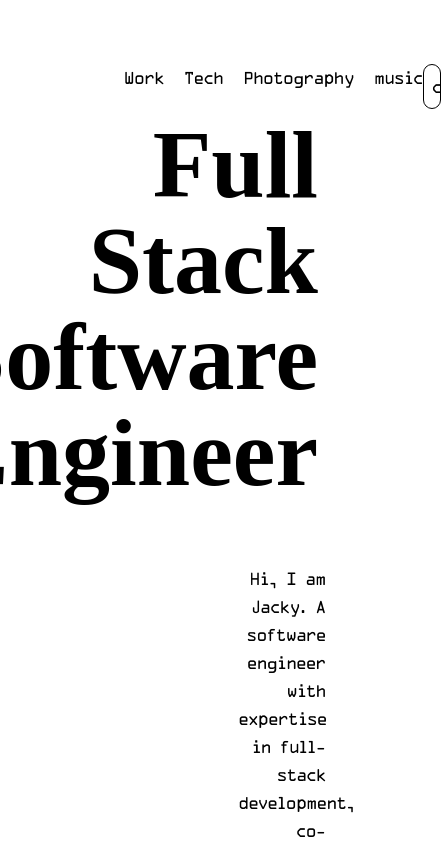
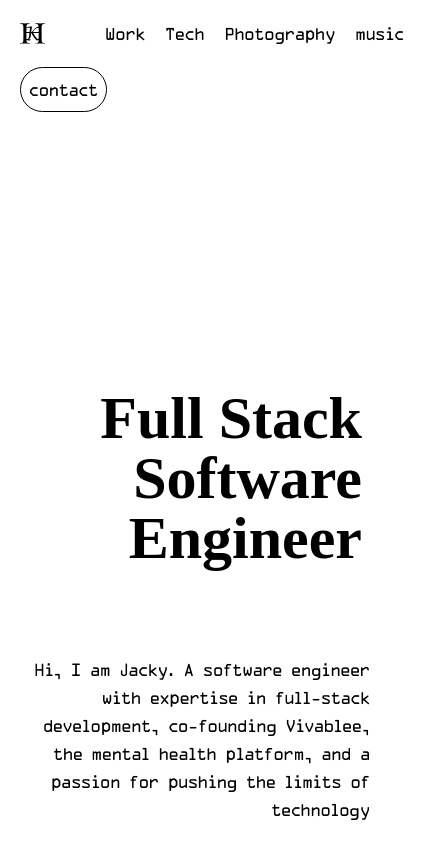
Before and after one commit to laijackylai/laijackylai, a Next.js app: page / in a window 390 px wide. Shown: the top 844 px of the page, 441 px wide, since content can reach past the window. Built offline with nearby package versions, Linux system fonts and the light colour scheme; no server answers; what aws-amplify would draw is missing.

Commit message:
mobile friendly landing page

```diff
--- a/pages/index.tsx
+++ b/pages/index.tsx
@@ -6,11 +6,11 @@ import logo from '../assets/logo/logo_black.svg';
 import Image from 'next/image';
 
 const App: NextPage = () => (
-    <div className={`global-font ${ocra.variable} font-sans w-full h-screen p-16 flex flex-col justify-between`}>
+    <div className={`global-font ${ocra.variable} font-sans w-full h-screen sm:p-20 p-5 flex flex-col justify-between`}>
         <Title />
         {/* <ResponsiveDrawer /> */}
-        <div className='flex flex-row justify-between items-center'>
-            <div className='flex flex-row justify-between items-center self-start gap-5 w-96'>
+        <div className='flex sm:flex-row flex-col lg:justify-between justify-start gap-5 lg:items-center'>
+            <div className='flex flex-row justify-between items-center self-start gap-5 w-96 overflow-auto'>
                 <a href="/" className='mr-10'>
                     <Image alt={"logo"} src={logo} height={25} width={25} />
                 </a>
@@ -35,17 +35,17 @@ const App: NextPage = () => (
                     </div>
                 </a>
             </div>
-            <a href="mailto:laijackylai@gmail.com" className="border border-black p-2 rounded-full relative overflow-hidden group">
+            <a href="mailto:laijackylai@gmail.com" className="border border-black p-2 rounded-full relative overflow-hidden group w-fit">
                 <span className="text-black z-10 relative group-hover:text-white">contact</span>
                 <span className="absolute inset-0 bg-gradient-to-t from-black to-black opacity-0 group-hover:opacity-100"></span>
             </a>
         </div>
-        <div className='col-span-5 flex flex-col items-end justify-end gap-14'>
-            <div className="flex flex-col text-8xl font-['Sabon'] p-2 text-end font-bold">
+        <div className='col-span-5 flex flex-col items-end justify-end gap-20'>
+            <div className="flex flex-col lg:text-8xl text-6xl font-['Sabon'] p-2 text-end font-bold">
                 <div>Full Stack</div>
                 <div>Software Engineer</div>
             </div>
-            <div className='text-lg text-right w-1/3'>
+            <div className='text-lg text-right lg:w-1/3 w-full'>
                 Hi, I am Jacky. A software engineer with expertise in full-stack development, co-founding Vivablee, the mental health platform, and a passion for pushing the limits of technology
             </div>
         </div>
```
